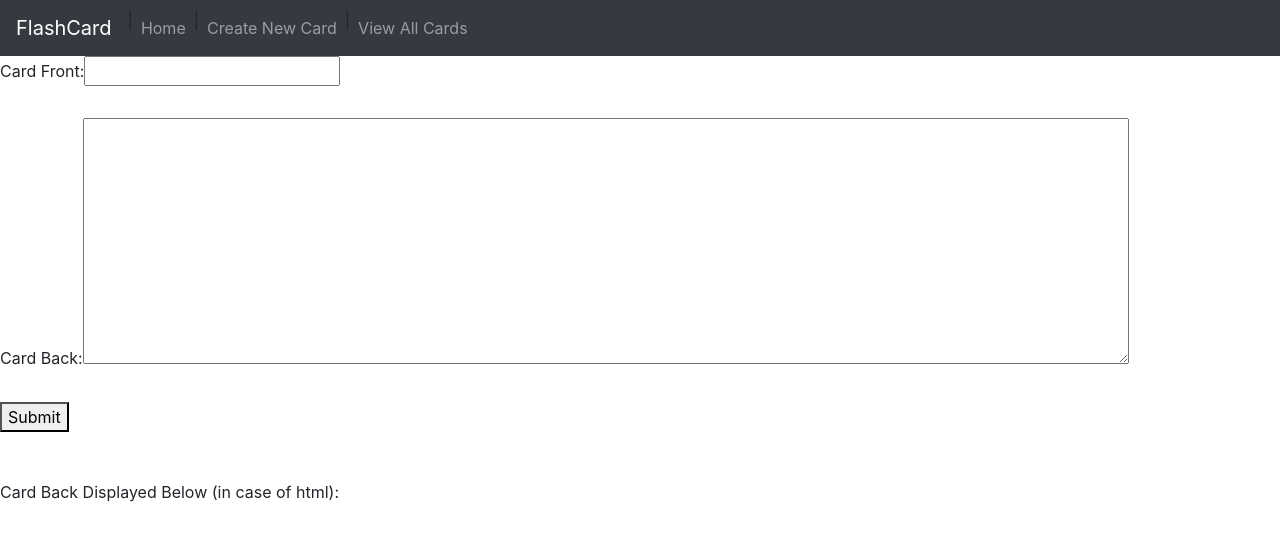
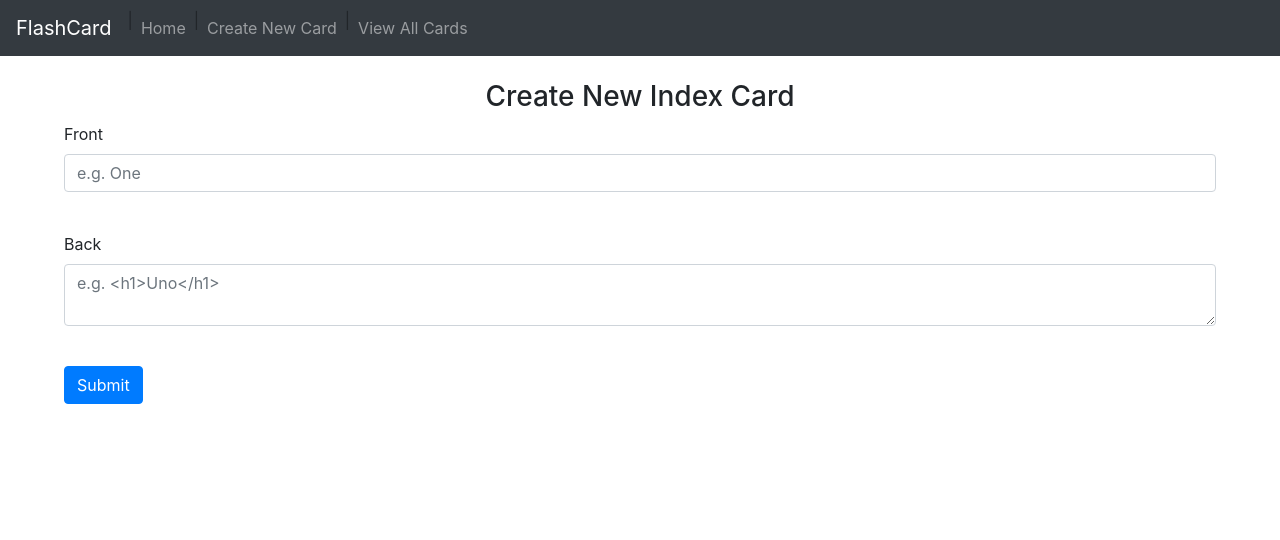
Before and after one commit to razimbaev/flashcard, a React (Create React App) app in the folder flashcard-front/: page /createcard in a window 1280 px wide. Shown: the top 540 px of the page. Built offline with nearby package versions, Linux system fonts and the light colour scheme.

Commit message:
react-bootstrapify the create card form

```diff
--- a/flashcard-front/src/components/Cards.js
+++ b/flashcard-front/src/components/Cards.js
@@ -1,5 +1,7 @@
 import React, { useEffect, useState } from "react";
 import axios from "axios";
+import Button from "react-bootstrap/Button";
+import Card from "react-bootstrap/Card";
 
 const Cards = () => {
   const [cards, setCards] = useState([]);
@@ -41,25 +43,41 @@ const Cards = () => {
 
   return (
     <div>
-      <div style={{ display: "flex", justifyContent: "center" }}>
-        <button disabled={cardNum < 1} onClick={handlePrev}>
+      <div className="view-card-components">
+        <Button variant="primary" disabled={cardNum < 1} onClick={handlePrev}>
           Prev
-        </button>
-        {card.cardFront}
-        <button disabled={cardNum > cards.length - 2} onClick={handleNext}>
+        </Button>
+        <h1 className="side-padding">{card.cardFront}</h1>
+        <Button
+          variant="primary"
+          disabled={cardNum > cards.length - 2}
+          onClick={handleNext}
+        >
           Next
-        </button>
+        </Button>
       </div>
       <br />
-      <div style={{ display: "flex", justifyContent: "center" }}>
-        {!showBack && <button onClick={handleShowBack}>Show Back</button>}
-        {showBack && <button onClick={handleHideBack}>Hide Back</button>}
+      <div className="view-card-components">
+        {!showBack && (
+          <Button variant="secondary" onClick={handleShowBack}>
+            Show Back
+          </Button>
+        )}
+        {showBack && (
+          <Button variant="secondary" onClick={handleHideBack}>
+            Hide Back
+          </Button>
+        )}
       </div>
 
       <br />
-      <div style={{ display: "flex", justifyContent: "center" }}>
+      <div className="view-card-components">
         {showBack && (
-          <div dangerouslySetInnerHTML={{ __html: card.cardBack }} />
+          <Card style={{ width: "18rem" }}>
+            <Card.Body>
+              <div dangerouslySetInnerHTML={{ __html: card.cardBack }} />
+            </Card.Body>
+          </Card>
         )}
       </div>
     </div>
--- a/flashcard-front/src/components/CreateCardForm.js
+++ b/flashcard-front/src/components/CreateCardForm.js
@@ -1,5 +1,7 @@
 import React, { useState } from "react";
 import axios from "axios";
+import Form from "react-bootstrap/Form";
+import Button from "react-bootstrap/Button";
 
 const CreateCardForm = () => {
   const [card, setCard] = useState({ front: "", back: "" });
@@ -27,38 +29,37 @@ const CreateCardForm = () => {
   };
 
   return (
-    <div>
-      <form onSubmit={handleSubmit}>
-        <label htmlFor="front">
-          Card Front:
-          <input
+    <div className="side-padding">
+      <br />
+      <h3 className="text-center">Create New Index Card</h3>
+      <Form onSubmit={handleSubmit}>
+        <Form.Group controlId="formFront">
+          <Form.Label>Front</Form.Label>
+          <Form.Control
             type="text"
-            id="front"
+            placeholder="e.g. One"
             name="front"
             value={card.front}
             onChange={handleChange}
-          ></input>
-        </label>
+          />
+        </Form.Group>
         <br />
-        <br />
-        <label htmlFor="back">
-          Card Back:
-          <textarea
-            id="back"
+        <Form.Group controlId="formBack">
+          <Form.Label>Back</Form.Label>
+          <Form.Control
+            as="textarea"
+            type="text"
+            placeholder="e.g. <h1>Uno</h1>"
             name="back"
-            rows="10"
-            cols="100"
             value={card.back}
             onChange={handleChange}
-          ></textarea>
-        </label>
+          />
+        </Form.Group>
         <br />
-        <br />
-        <button type="submit">Submit</button>
-      </form>
-      <br />
-      <br />
-      Card Back Displayed Below (in case of html):
+        <Button variant="primary" type="submit">
+          Submit
+        </Button>
+      </Form>
       <br />
       <div dangerouslySetInnerHTML={{ __html: card.back }} />
     </div>
--- a/flashcard-front/src/index.css
+++ b/flashcard-front/src/index.css
@@ -1,13 +1,29 @@
 body {
   margin: 0;
-  font-family: -apple-system, BlinkMacSystemFont, 'Segoe UI', 'Roboto', 'Oxygen',
-    'Ubuntu', 'Cantarell', 'Fira Sans', 'Droid Sans', 'Helvetica Neue',
+  font-family: -apple-system, BlinkMacSystemFont, "Segoe UI", "Roboto", "Oxygen",
+    "Ubuntu", "Cantarell", "Fira Sans", "Droid Sans", "Helvetica Neue",
     sans-serif;
   -webkit-font-smoothing: antialiased;
   -moz-osx-font-smoothing: grayscale;
 }
 
 code {
-  font-family: source-code-pro, Menlo, Monaco, Consolas, 'Courier New',
+  font-family: source-code-pro, Menlo, Monaco, Consolas, "Courier New",
     monospace;
 }
+
+.view-card-components {
+  display: flex;
+  justify-content: center;
+  margin-top: 10px;
+  margin-bottom: 10px;
+}
+
+.side-padding {
+  margin-left: 5%;
+  margin-right: 5%;
+}
+
+.text-center {
+  text-align: center;
+}
```
